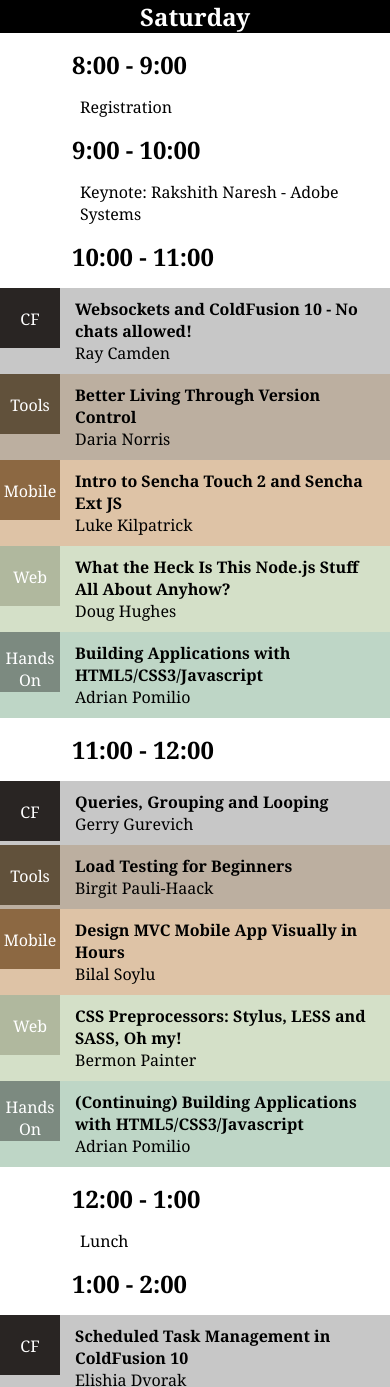
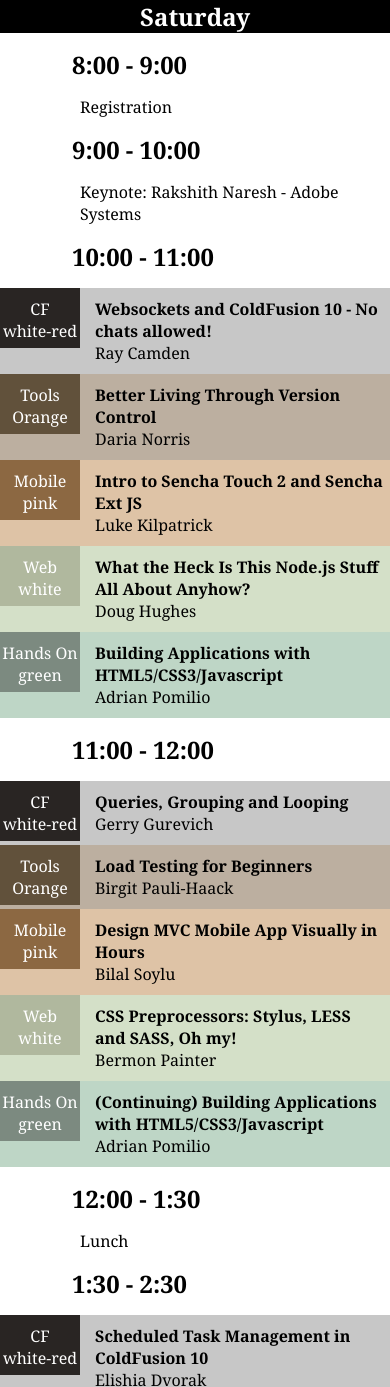
Before and after one commit to atuttle/NCDevCon-Schedule, a plain HTML site: page schedule/index.html in a window 390 px wide. Shown: the top 1387 px of the page. Drawn offline with Linux system fonts and the light colour scheme.

Commit message:
updated with latest data from pubsite and added tape info

```diff
--- a/schedule/index.html
+++ b/schedule/index.html
@@ -27,27 +27,27 @@
 			<section class="t1000">
 				<h2>10:00 - 11:00</h2>
 				<section class="cf">
-					<div class="flag">CF</div>
+					<div class="flag">CF<br/>white-red</div>
 					<h3>Websockets and ColdFusion 10 - No chats allowed!</h3>
 					<h4>Ray Camden</h4>
 				</section>
 				<section class="tools">
-					<div class="flag">Tools</div>
+					<div class="flag">Tools<br/>Orange</div>
 					<h3>Better Living Through Version Control</h3>
 					<h4>Daria Norris</h4>
 				</section>
 				<section class="mobile">
-					<div class="flag">Mobile</div>
+					<div class="flag">Mobile<br/>pink</div>
 					<h3>Intro to Sencha Touch 2 and Sencha Ext JS</h3>
 					<h4>Luke Kilpatrick</h4>
 				</section>
 				<section class="web">
-					<div class="flag">Web</div>
+					<div class="flag">Web<br/>white</div>
 					<h3>What the Heck Is This Node.js Stuff All About Anyhow?</h3>
 					<h4>Doug Hughes</h4>
 				</section>
 				<section class="handson">
-					<div class="flag">Hands On</div>
+					<div class="flag">Hands On<br/>green</div>
 					<h3>Building Applications with HTML5/CSS3/Javascript</h3>
 					<h4>Adrian Pomilio</h4>
 				</section>
@@ -56,99 +56,99 @@
 			<section class="t1100">
 				<h2>11:00 - 12:00</h2>
 				<section class="cf">
-					<div class="flag">CF</div>
+					<div class="flag">CF<br/>white-red</div>
 					<h3>Queries, Grouping and Looping</h3>
 					<h4>Gerry Gurevich</h4>
 				</section>
 				<section class="tools">
-					<div class="flag">Tools</div>
+					<div class="flag">Tools<br/>Orange</div>
 					<h3>Load Testing for Beginners</h3>
 					<h4>Birgit Pauli-Haack</h4>
 				</section>
 				<section class="mobile">
-					<div class="flag">Mobile</div>
+					<div class="flag">Mobile<br/>pink</div>
 					<h3>Design MVC Mobile App Visually in Hours</h3>
 					<h4>Bilal Soylu</h4>
 				</section>
 				<section class="web">
-					<div class="flag">Web</div>
+					<div class="flag">Web<br/>white</div>
 					<h3>CSS Preprocessors: Stylus, LESS and SASS, Oh my!</h3>
 					<h4>Bermon Painter</h4>
 				</section>
 				<section class="handson">
-					<div class="flag">Hands On</div>
+					<div class="flag">Hands On<br/>green</div>
 					<h3>(Continuing) Building Applications with HTML5/CSS3/Javascript</h3>
 					<h4>Adrian Pomilio</h4>
 				</section>
 			</section>
 
 			<section class="t1200">
-				<h2>12:00 - 1:00</h2>
+				<h2>12:00 - 1:30</h2>
 				<section class="all">
 					Lunch
 				</section>
 			</section>
 
 			<section class="t1300">
-				<h2>1:00 - 2:00</h2>
+				<h2>1:30 - 2:30</h2>
 				<section class="cf">
-					<div class="flag">CF</div>
+					<div class="flag">CF<br/>white-red</div>
 					<h3>Scheduled Task Management in ColdFusion 10</h3>
 					<h4>Elishia Dvorak</h4>
 				</section>
 				<section class="tools">
-					<div class="flag">Tools</div>
+					<div class="flag">Tools<br/>Orange</div>
 					<h3>Practical Development and Deployment</h3>
 					<h4>Mark Kruger</h4>
 				</section>
 				<section class="mobile">
-					<div class="flag">Mobile</div>
+					<div class="flag">Mobile<br/>pink</div>
 					<h3>Kendoui for HTML5 Applications</h3>
 					<h4>Tony Garcia</h4>
 				</section>
 				<section class="web">
-					<div class="flag">Web</div>
+					<div class="flag">Web<br/>white</div>
 					<h3>Javascript: Things You Never Knew You Didn't Know</h3>
 					<h4>Doug Hughes</h4>
 				</section>
 				<section class="handson">
-					<div class="flag">Hands On</div>
+					<div class="flag">Hands On<br/>green</div>
 					<h3>Git: Choosing Workflows that Make Sense</h3>
 					<h4>Tim Cunningham</h4>
 				</section>
 			</section>
 
 			<section class="t1400">
-				<h2>2:00 - 3:00</h2>
+				<h2>2:30 - 3:30</h2>
 				<section class="cf">
-					<div class="flag">CF</div>
+					<div class="flag">CF<br/>white-red</div>
 					<h3>Hidden Gems in ColdFusion 10</h3>
 					<h4>Charlie Arehart</h4>
 				</section>
 				<section class="tools">
-					<div class="flag">Tools</div>
+					<div class="flag">Tools<br/>Orange</div>
 					<h3>Programming Soft Skills</h3>
 					<h4>Denard Spingle</h4>
 				</section>
 				<section class="mobile">
-					<div class="flag">Mobile</div>
+					<div class="flag">Mobile<br/>pink</div>
 					<h3>Mobile Payments 101</h3>
 					<h4>Pragati Ogal Rai</h4>
 				</section>
 				<section class="web">
-					<div class="flag">Web</div>
+					<div class="flag">Web<br/>white</div>
 					<h3>The Art of Javascript: Level Up Your Skills in 50 Minutes</h3>
 					<h4>Ryan Anklam</h4>
 				</section>
 				<section class="handson">
-					<div class="flag">Hands On</div>
+					<div class="flag">Hands On<br/>green</div>
 					<h3>(Continuing) Git: Choosing Workflows that Make Sense</h3>
 					<h4>Tim Cunningham</h4>
 				</section>
 			</section>
 
 			<section class="t1500">
-				<h2>3:00 - 3:45</h2>
+				<h2>3:30 - 3:45</h2>
 				<section class="all">
 					Break / Giveaway
 				</section>
@@ -157,27 +157,27 @@
 			<section class="t1545">
 				<h2>3:45 - 4:45</h2>
 				<section class="cf">
-					<div class="flag">CF</div>
+					<div class="flag">CF<br/>white-red</div>
 					<h3>Really, Really Introductory Object Oriented Programming</h3>
 					<h4>Rob Huddleston</h4>
 				</section>
 				<section class="tools">
-					<div class="flag">Tools</div>
+					<div class="flag">Tools<br/>Orange</div>
 					<h3>One Web To Rule Them All: A Look at Responsive Design</h3>
 					<h4>Mitch Canter</h4>
 				</section>
 				<section class="mobile">
-					<div class="flag">Mobile</div>
+					<div class="flag">Mobile<br/>pink</div>
 					<h3>Getting Started with Mobile Development</h3>
 					<h4>Tom Anderson</h4>
 				</section>
 				<section class="web">
-					<div class="flag">Web</div>
+					<div class="flag">Web<br/>white</div>
 					<h3>Real Responsive Design</h3>
 					<h4>Les James</h4>
 				</section>
 				<section class="handson">
-					<div class="flag">Hands On</div>
+					<div class="flag">Hands On<br/>green</div>
 					<h3>Authentication Using Twitter, Google, Facebook and More</h3>
 					<h4>Billy Cravens</h4>
 				</section>
@@ -186,27 +186,27 @@
 			<section class="t1645">
 				<h2>4:45 - 5:45</h2>
 				<section class="cf">
-					<div class="flag">CF</div>
+					<div class="flag">CF<br/>white-red</div>
 					<h3>Secure Your Apps Using ColdFusion 10</h3>
 					<h4>Hermant Khandelwal</h4>
 				</section>
 				<section class="tools">
-					<div class="flag">Tools</div>
+					<div class="flag">Tools<br/>Orange</div>
 					<h3>Functional Scalability - For The Architect in You</h3>
 					<h4>Rolando Lopez</h4>
 				</section>
 				<section class="mobile">
-					<div class="flag">Mobile</div>
+					<div class="flag">Mobile<br/>pink</div>
 					<h3>Designing The Mobile Experience</h3>
 					<h4>Dee Sadler</h4>
 				</section>
 				<section class="web">
-					<div class="flag">Web</div>
+					<div class="flag">Web<br/>white</div>
 					<h3>CSS Bonanza</h3>
 					<h4>Adrian Pomilio</h4>
 				</section>
 				<section class="handson">
-					<div class="flag">Hands On</div>
+					<div class="flag">Hands On<br/>green</div>
 					<h3>(Continuing) Authentication Using Twitter, Google, Facebook and More</h3>
 					<h4>Billy Cravens</h4>
 				</section>
@@ -227,27 +227,27 @@
 			<section class="t0900">
 				<h2>9:00 - 10:00</h2>
 				<section class="cf">
-					<div class="flag">CF</div>
+					<div class="flag">CF<br/>white-red</div>
 					<h3>Are You Getting Enough Rest</h3>
 					<h4>Adam Tuttle</h4>
 				</section>
 				<section class="tools">
-					<div class="flag">Tools</div>
+					<div class="flag">Tools<br/>Orange</div>
 					<h3>Version Control on the Database: The Final Frontier</h3>
 					<h4>Tim Cunningham</h4>
 				</section>
 				<section class="mobile">
-					<div class="flag">Mobile</div>
+					<div class="flag">Mobile<br/>pink</div>
 					<h3>Taking Your Website Mobile</h3>
 					<h4>Dee Sadler</h4>
 				</section>
 				<section class="web">
-					<div class="flag">Web</div>
+					<div class="flag">Web<br/>white</div>
 					<h3>HTML5 Storage Options</h3>
 					<h4>Raymond Camden</h4>
 				</section>
 				<section class="handson">
-					<div class="flag">Hands On</div>
+					<div class="flag">Hands On<br/>green</div>
 					<h3>jQuery Mobile 101</h3>
 					<h4>John Yanarella</h4>
 				</section>
@@ -256,27 +256,27 @@
 			<section class="t1000">
 				<h2>10:00 - 11:00</h2>
 				<section class="cf">
-					<div class="flag">CF</div>
+					<div class="flag">CF<br/>white-red</div>
 					<h3>Dive Deeper: How To Trace Code To It's Source</h3>
 					<h4>Daria Norris</h4>
 				</section>
 				<section class="tools">
-					<div class="flag">Tools</div>
+					<div class="flag">Tools<br/>Orange</div>
 					<h3>Social Usability Testing</h3>
 					<h4>Sarah Kahn</h4>
 				</section>
 				<section class="mobile">
-					<div class="flag">Mobile</div>
+					<div class="flag">Mobile<br/>pink</div>
 					<h3>Touch Software Is Not Like Mouse Software</h3>
 					<h4>Kevin Conner</h4>
 				</section>
 				<section class="web">
-					<div class="flag">Web</div>
+					<div class="flag">Web<br/>white</div>
 					<h3>Death To Wireframes, Long Live Rapid Prototyping</h3>
 					<h4>Bermon Painter</h4>
 				</section>
 				<section class="handson">
-					<div class="flag">Hands On</div>
+					<div class="flag">Hands On<br/>green</div>
 					<h3>(Continuing) jQuery Mobile 101</h3>
 					<h4>John Yanarella</h4>
 				</section>
@@ -285,27 +285,27 @@
 			<section class="t1100">
 				<h2>11:00 - 12:00</h2>
 				<section class="cf">
-					<div class="flag">CF</div>
+					<div class="flag">CF<br/>white-red</div>
 					<h3>Making Your ColdFusion Apps Highly Available</h3>
 					<h4>Brian Klaas</h4>
 				</section>
 				<section class="tools">
-					<div class="flag">Tools</div>
+					<div class="flag">Tools<br/>Orange</div>
 					<h3>Javascript Fun with Microsoft Kinect</h3>
 					<h4>Ben Farrell</h4>
 				</section>
 				<section class="mobile">
-					<div class="flag">Mobile</div>
+					<div class="flag">Mobile<br/>pink</div>
 					<h3>Emotion Driven Mobile CSS Development: Designing For Individuals</h3>
 					<h4>Jonathan LeBlanc</h4>
 				</section>
 				<section class="web">
-					<div class="flag">Web</div>
+					<div class="flag">Web<br/>white</div>
 					<h3>Data Visualization with D3.js</h3>
 					<h4>Ben Clinkinbeard</h4>
 				</section>
 				<section class="handson">
-					<div class="flag">Hands On</div>
+					<div class="flag">Hands On<br/>green</div>
 					<h3>Introduction To Phone Gap</h3>
 					<h4>Dave Balmer</h4>
 				</section>
@@ -321,27 +321,27 @@
 			<section class="t1330">
 				<h2>1:30 - 2:30</h2>
 				<section class="cf">
-					<div class="flag">CF</div>
+					<div class="flag">CF<br/>white-red</div>
 					<h3>Multi-factor Authentication In ColdFusion</h3>
 					<h4>Denard Springle</h4>
 				</section>
 				<section class="tools">
-					<div class="flag">Tools</div>
+					<div class="flag">Tools<br/>Orange</div>
 					<h3>Continuous Integraton with Jenkins</h3>
 					<h4>Rolando Lopez</h4>
 				</section>
 				<section class="mobile">
-					<div class="flag">Mobile</div>
+					<div class="flag">Mobile<br/>pink</div>
 					<h3>Iterating Mobile Apps Fast with HTML5</h3>
 					<h4>Daniel Hammond</h4>
 				</section>
 				<section class="web">
-					<div class="flag">Web</div>
+					<div class="flag">Web<br/>white</div>
 					<h3>Hidden Gems in Browser Tools</h3>
 					<h4>Adam Tuttle</h4>
 				</section>
 				<section class="handson">
-					<div class="flag">Hands On</div>
+					<div class="flag">Hands On<br/>green</div>
 					<h3>(Continues after lunch break) Introduction To Phone Gap</h3>
 					<h4>Dave Balmer</h4>
 				</section>
@@ -350,22 +350,22 @@
 			<section class="t1430">
 				<h2>2:30 - 3:30</h2>
 				<section class="cf">
-					<div class="flag">CF</div>
+					<div class="flag">CF<br/>white-red</div>
 					<h3>What's New and Different About CF 10 on Tomcat</h3>
 					<h4>Charlie Arehart</h4>
 				</section>
 				<section class="tools">
-					<div class="flag">Tools</div>
+					<div class="flag">Tools<br/>Orange</div>
 					<h3>Design Patterns for Everyday Use</h3>
 					<h4>Anant Pradhan</h4>
 				</section>
 				<section class="mobile">
-					<div class="flag">Mobile</div>
+					<div class="flag">Mobile<br/>pink</div>
 					<h3>Contextual Design the New Wave in Mobile Design</h3>
 					<h4>Joe Johnston</h4>
 				</section>
 				<section class="web">
-					<div class="flag">Web</div>
+					<div class="flag">Web<br/>white</div>
 					<h3>Brackets: An Open Source Code Editor for the Web</h3>
 					<h4>Raymond Camden</h4>
 				</section>
--- a/schedule/oliver.css
+++ b/schedule/oliver.css
@@ -61,12 +61,12 @@ h4 {
 	color: white;
 	display: block;
 	float: left;
-	width: 60px;
-	height: 40px;
+	width: 80px;
+	height: 50px;
+	padding-top: 10px;
 	margin-right: 15px;
 	vertical-align: middle;
 	text-align: center;
-	padding-top: 20px;
 }
 .cf .flag {
 	background-color: #292523;
@@ -82,6 +82,4 @@ h4 {
 }
 .handson .flag {
 	background-color: #7C8A80;
-	padding-top: 15px;
-	height: 45px;
 }
```
